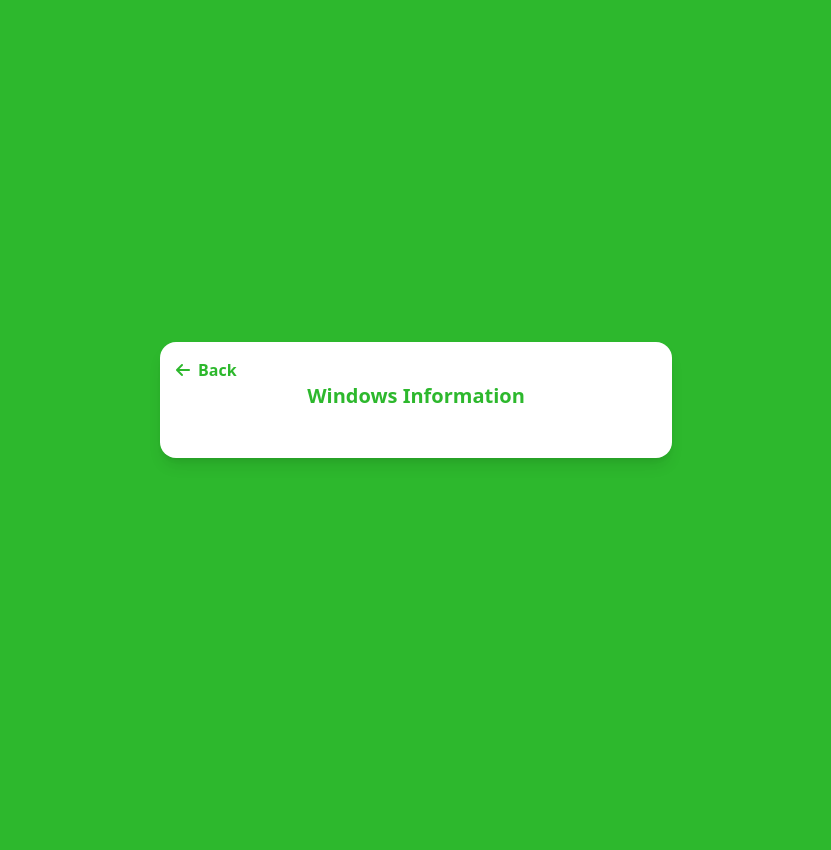
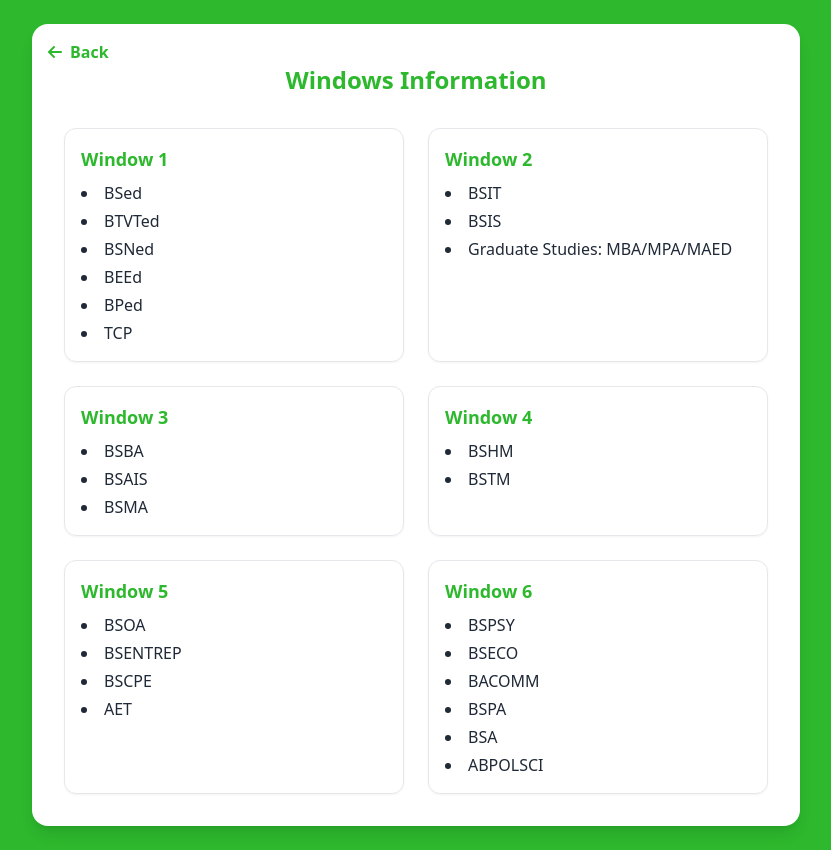
Before and after one commit to Awii911/php-queuing-system, a PHP site: the page made by student_visitor/Windows Info.php in a window 1280 px wide. Shown: the whole page, without its empty margins (224-1055 px from the left). Before the commit the page ends 463 px from the top, so only its background shows below. Run offline with PHP 8.4, Linux system fonts and the light colour scheme; some libraries are stand-ins or nearby versions.

Commit message:
Add files via upload

```diff
--- a/student_visitor/Windows Info.php
+++ b/student_visitor/Windows Info.php
@@ -9,25 +9,89 @@
 </head>
 <body class="bg-[#2db82d] flex items-center justify-center min-h-screen p-6">
 
-  <div class="bg-white shadow-lg rounded-2xl p-6 w-full max-w-lg relative">
+  <div class="bg-white shadow-lg rounded-2xl p-8 w-full max-w-3xl relative">
 
-    <!-- Back Button (Left) -->
-    <a href="Windows.php" class="flex items-center space-x-2 text-[#2db82d] font-semibold hover:text-green-700 transition absolute top-4 left-4">
+    <!-- Back Button -->
+    <a href="Windows.php"
+       class="flex items-center space-x-2 text-[#2db82d] font-semibold hover:text-green-700 transition absolute top-4 left-4">
       <i class="fas fa-arrow-left"></i>
       <span>Back</span>
     </a>
 
-    <!-- Title (Centered) -->
-    <div class="flex justify-center mt-4 mb-6">
-      <h1 class="text-xl font-bold text-[#2db82d]">Windows Information</h1>
+    <!-- Title -->
+    <div class="flex justify-center mt-2 mb-8">
+      <h1 class="text-2xl font-bold text-[#2db82d]">Windows Information</h1>
     </div>
 
-    <!-- Editable static section -->
-    <div class="text-gray-700 leading-relaxed">
-      <!-- 📝 You can edit this content later in the code directly -->
-      <p>
-        <!-- Example: This area displays static details about each service window. -->
-      </p>
+    <!-- Window Info -->
+    <div class="grid grid-cols-1 sm:grid-cols-2 gap-6 text-gray-800">
+
+      <!-- Window 1 -->
+      <div class="border rounded-xl p-4 shadow-sm hover:shadow-md transition">
+        <h2 class="text-lg font-semibold text-[#2db82d] mb-2">Window 1</h2>
+        <ul class="list-disc list-inside space-y-1">
+          <li>BSed</li>
+          <li>BTVTed</li>
+          <li>BSNed</li>
+          <li>BEEd</li>
+          <li>BPed</li>
+          <li>TCP</li>
+        </ul>
+      </div>
+
+      <!-- Window 2 -->
+      <div class="border rounded-xl p-4 shadow-sm hover:shadow-md transition">
+        <h2 class="text-lg font-semibold text-[#2db82d] mb-2">Window 2</h2>
+        <ul class="list-disc list-inside space-y-1">
+          <li>BSIT</li>
+          <li>BSIS</li>
+          <li>Graduate Studies: MBA/MPA/MAED</li>
+        </ul>
+      </div>
+
+      <!-- Window 3 -->
+      <div class="border rounded-xl p-4 shadow-sm hover:shadow-md transition">
+        <h2 class="text-lg font-semibold text-[#2db82d] mb-2">Window 3</h2>
+        <ul class="list-disc list-inside space-y-1">
+          <li>BSBA</li>
+          <li>BSAIS</li>
+          <li>BSMA</li>
+        </ul>
+      </div>
+
+      <!-- Window 4 -->
+      <div class="border rounded-xl p-4 shadow-sm hover:shadow-md transition">
+        <h2 class="text-lg font-semibold text-[#2db82d] mb-2">Window 4</h2>
+        <ul class="list-disc list-inside space-y-1">
+          <li>BSHM</li>
+          <li>BSTM</li>
+        </ul>
+      </div>
+
+      <!-- Window 5 -->
+      <div class="border rounded-xl p-4 shadow-sm hover:shadow-md transition">
+        <h2 class="text-lg font-semibold text-[#2db82d] mb-2">Window 5</h2>
+        <ul class="list-disc list-inside space-y-1">
+          <li>BSOA</li>
+          <li>BSENTREP</li>
+          <li>BSCPE</li>
+          <li>AET</li>
+        </ul>
+      </div>
+
+      <!-- Window 6 -->
+      <div class="border rounded-xl p-4 shadow-sm hover:shadow-md transition">
+        <h2 class="text-lg font-semibold text-[#2db82d] mb-2">Window 6</h2>
+        <ul class="list-disc list-inside space-y-1">
+          <li>BSPSY</li>
+          <li>BSECO</li>
+          <li>BACOMM</li>
+          <li>BSPA</li>
+          <li>BSA</li>
+          <li>ABPOLSCI</li>
+        </ul>
+      </div>
+
     </div>
 
   </div>
--- a/student_visitor/offices.php
+++ b/student_visitor/offices.php
@@ -1,6 +1,6 @@
 <?php
 session_start();
-$conn = new mysqli("localhost", "root", "", "plsp_queuing_system");
+$conn = new mysqli("sql312.infinityfree.com", "if0_38998585", "Finch2323", "if0_38998585_queue_db");
 
 if ($conn->connect_error) {
     die("Connection failed: " . $conn->connect_error);
--- a/student_visitor/receipt.php
+++ b/student_visitor/receipt.php
@@ -15,7 +15,7 @@ if (!empty(trim($others))) {
 }
 
 // Database connection
-$conn = new mysqli("localhost", "root", "", "plsp_queuing_system");
+$conn = new mysqli("sql312.infinityfree.com", "if0_38998585", "Finch2323", "if0_38998585_queue_db");
 if ($conn->connect_error) die("Connection failed: " . $conn->connect_error);
 
 // Get user info
@@ -95,7 +95,7 @@ $conn->close();
 
     <!-- Finish Button -->
     <div class="mt-6 flex justify-center">
-        <a href="index.php" class="bg-[#2db82d] hover:bg-green-600 text-white px-6 py-2 rounded-lg font-semibold transition">
+        <a href="generate_queue.php" class="bg-[#2db82d] hover:bg-green-600 text-white px-6 py-2 rounded-lg font-semibold transition">
             Finish
         </a>
     </div>
--- a/student_visitor/student_process.php
+++ b/student_visitor/student_process.php
@@ -1,6 +1,6 @@
 <?php
 session_start();
-$conn = new mysqli("localhost","root","","plsp_queuing_system");
+$conn = new mysqli("sql312.infinityfree.com","if0_38998585","Finch2323","if0_38998585_queue_db");
 
 if ($conn->connect_error) {
     die("Connection failed: " . $conn->connect_error);
--- a/student_visitor/visitor_process.php
+++ b/student_visitor/visitor_process.php
@@ -1,6 +1,6 @@
 <?php
 session_start();
-$conn = new mysqli("localhost", "root", "", "plsp_queuing_system");
+$conn = new mysqli("sql312.infinityfree.com", "if0_38998585", "Finch2323", "if0_38998585_queue_db");
 
 if ($conn->connect_error) {
     die("Connection failed: " . $conn->connect_error);
```
Also changed, not shown: plsp_queuing_system.sql (added, +219 -0 lines), student_visitor/generate_queue.php (added, +116 -0 lines).
